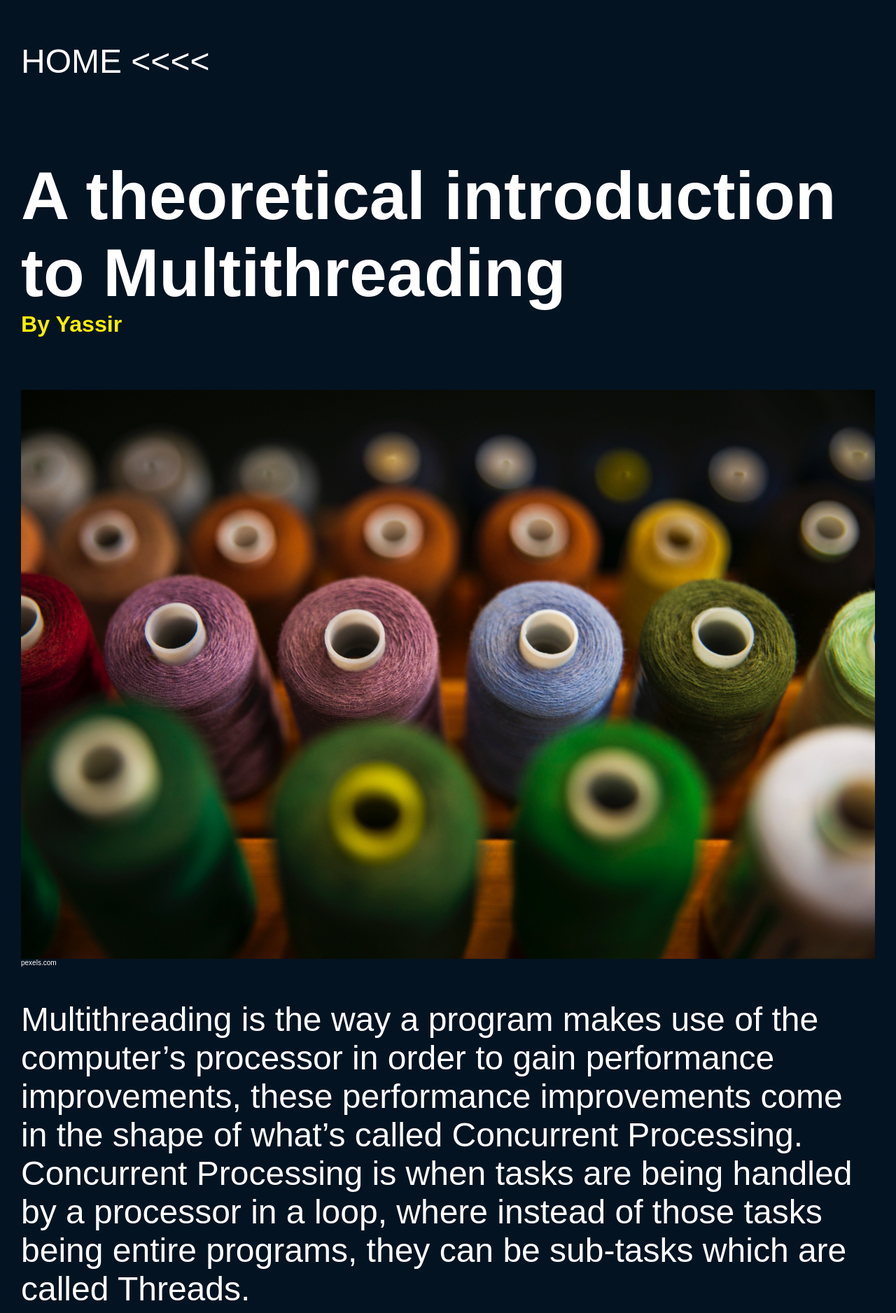
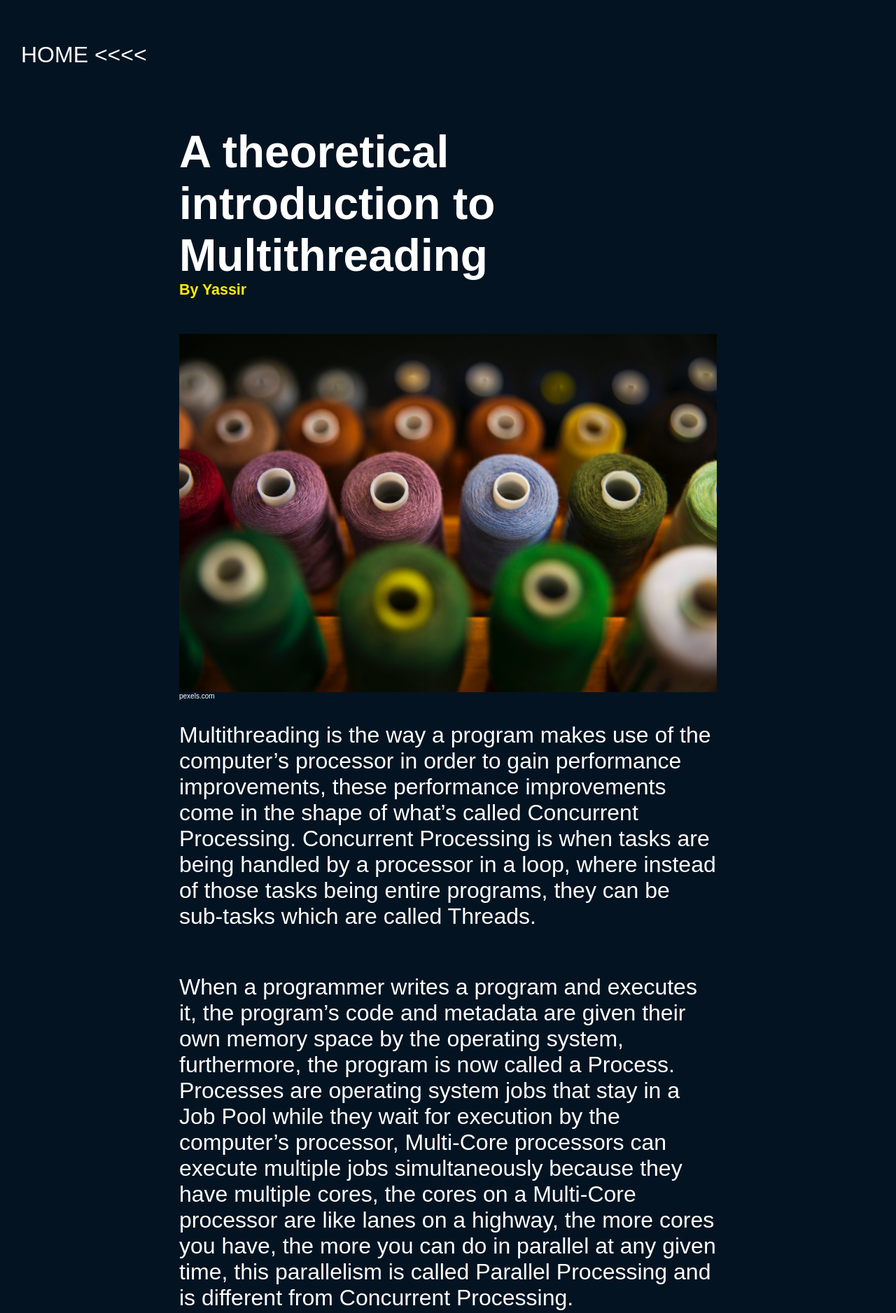
Before and after one commit to ihiiro/Multithreaded, a Flask app: page /article1 in a window 1280 px wide. Shown: the part 100-1976 px from the top of the page at 70% size. Run offline with Flask 2, Linux system fonts and the light colour scheme.

Commit message:
Website finished(I hope atleast)

```diff
--- a/app/static/uniform/css/base.css
+++ b/app/static/uniform/css/base.css
@@ -1,3 +1,12 @@
+/* global */
+/* width */
+::-webkit-scrollbar {
+  width: 20px;
+}
+/* handle */
+::-webkit-scrollbar-thumb {
+  background-color: rgb(255, 238, 0);
+}
 /* articles and base.html */
 a {
   text-decoration: none;
@@ -154,4 +163,11 @@ div.index-bar > a {
     font-size: 2em;
     margin-right: 2px;
   }
+  article {
+    width: 60%;
+    font-size: 2em;
+  }
+  a.home-top, a.home-bottom {
+    font-size: 2em;
+  }
 }
```
Also changed, not shown: app/templates/article2.html (+2 -2 lines).
